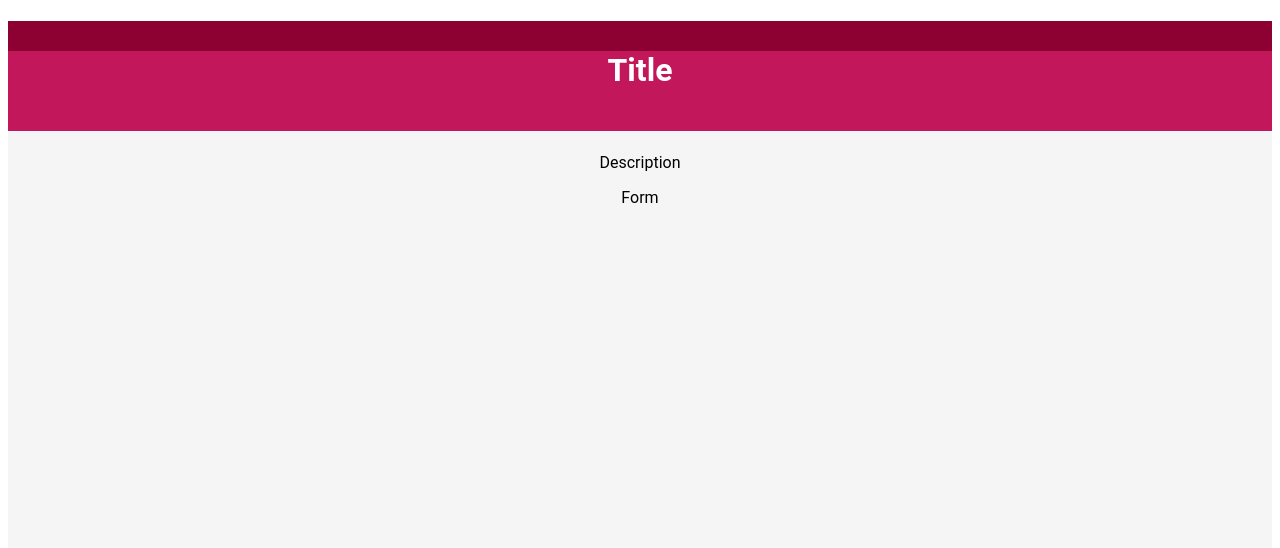
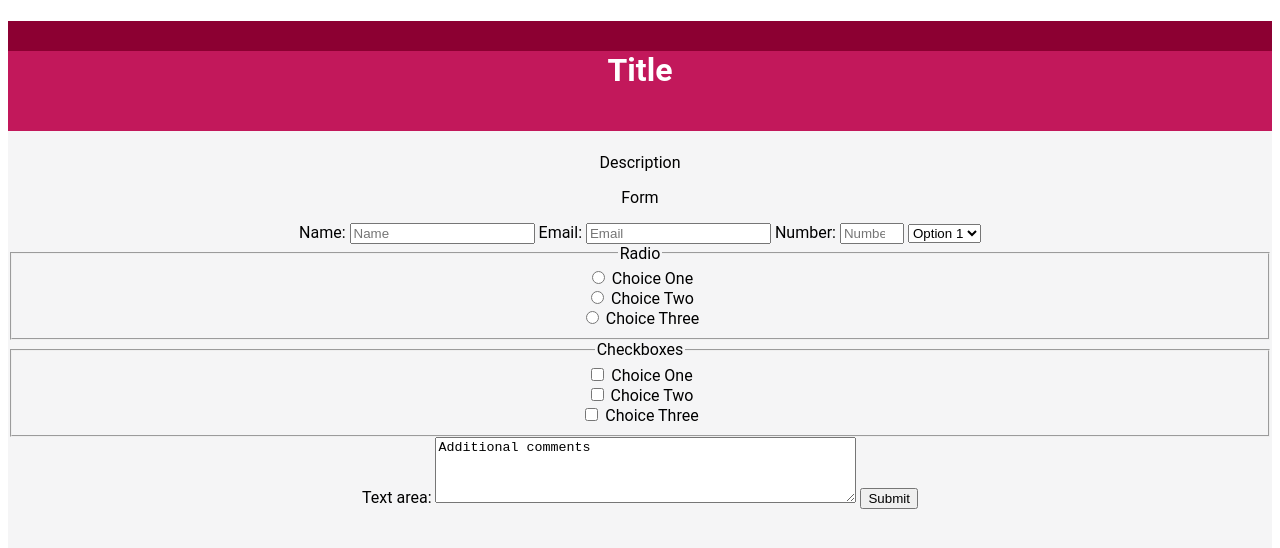
Before and after one commit to Ilaeria/FCC_RWDProject_Survey, a plain HTML site: page index.html in a window 1280 px wide. Drawn offline with Linux system fonts and the light colour scheme.

Commit message:
Form skeleton complete - all tests passing

```diff
--- a/index.html
+++ b/index.html
@@ -6,11 +6,52 @@
     <link rel="stylesheet" type="text/css" href="survey.css" />
 </head>
 <body>
-    <div id="main">
+    <main>
         <h1 id="title">Title</h1>
         <p id="description">Description</p>
-        <form id="survey-form">Form</form>
-    </div>
+        <form id="survey-form">
+            <p>Form</p>
+            <label for="name" id="name-label">Name:</label>
+            <input type="text" id="name" name="name" placeholder="Name" required>
+
+            <label for="email" id="email-label">Email:</label>
+            <input type="email" id="email" name="email" placeholder="Email" required>
+
+            <label for="number" id="number-label">Number:</label>
+            <input type="number" id="number" name="number" placeholder="Number" min=1 max=150 required>
+
+            <select id="dropdown" name="dropdown" required>
+                <option value="option1">Option 1</option>
+                <option value="option2">Option 2</option>
+                <option value="option3">Option 3</option>
+            </select>
+
+            <fieldset name="radio">
+                <legend>Radio</legend>
+                <input id="radioOne" type="radio" name="radio" value="radioOne">
+                <label for="radioOne">Choice One</label><br>
+                <input id="radioTwo" type="radio" name="radio" value="radioTwo">
+                <label for="radioTwo">Choice Two</label><br>
+                <input id="radioThree" type="radio" name="radio" value="radioThree">
+                <label for="radioThree">Choice Three</label>
+            </fieldset>
+
+            <fieldset name="checkboxes">
+                <legend>Checkboxes</legend>
+                <input id="checkboxOne" type="checkbox" name="checkboxes" value="checkboxOne">
+                <label for="checkboxOne">Choice One</label><br>
+                <input id="checkboxTwo" type="checkbox" name="checkboxes" value="checkboxTwo">
+                <label for="checkboxTwo">Choice Two</label><br>
+                <input id="checkboxThree" type="checkbox" name="checkboxes" value="checkboxThree">
+                <label for="checkboxThree">Choice Three</label>
+            </fieldset>
+
+            <label for="textarea" id="textarea-label">Text area:</label>
+            <textarea id="textarea" name="textarea" rows="4" cols="50" required>Additional comments</textarea>
+
+            <input type="submit" id="submit">
+        </form>
+    </main>
 </body>
 <script src="https://cdn.freecodecamp.org/testable-projects-fcc/v1/bundle.js"></script>
 </html>
--- a/survey.css
+++ b/survey.css
@@ -10,7 +10,7 @@ S text: #212121
 contrast background: #e1e2e1
 background: #f5f5f6*/
 
-#main {
+main {
     text-align: center;
     font-family: Roboto, Helvetica, Arial, sans-serif;
     background-color: #f5f5f6;
```
